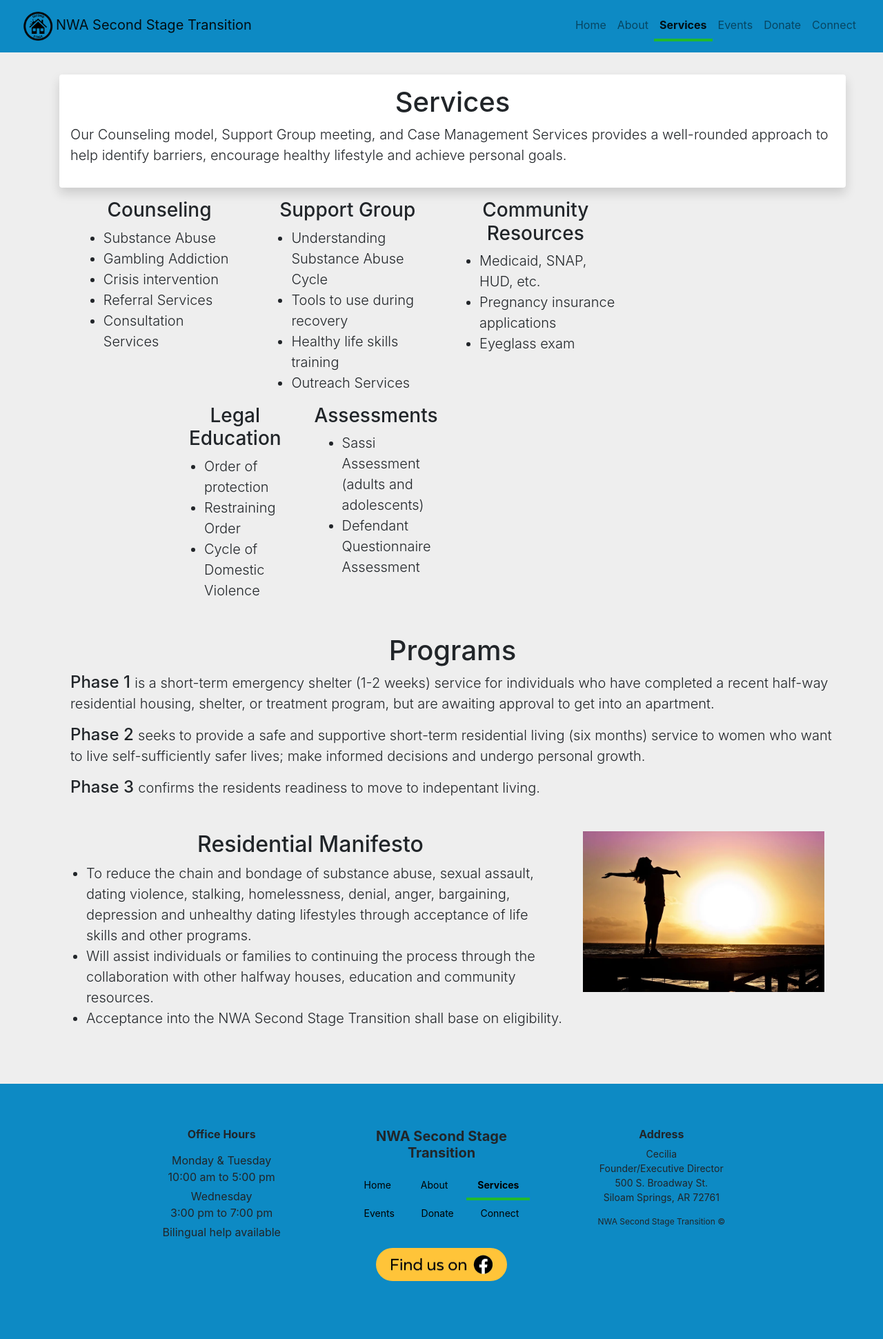
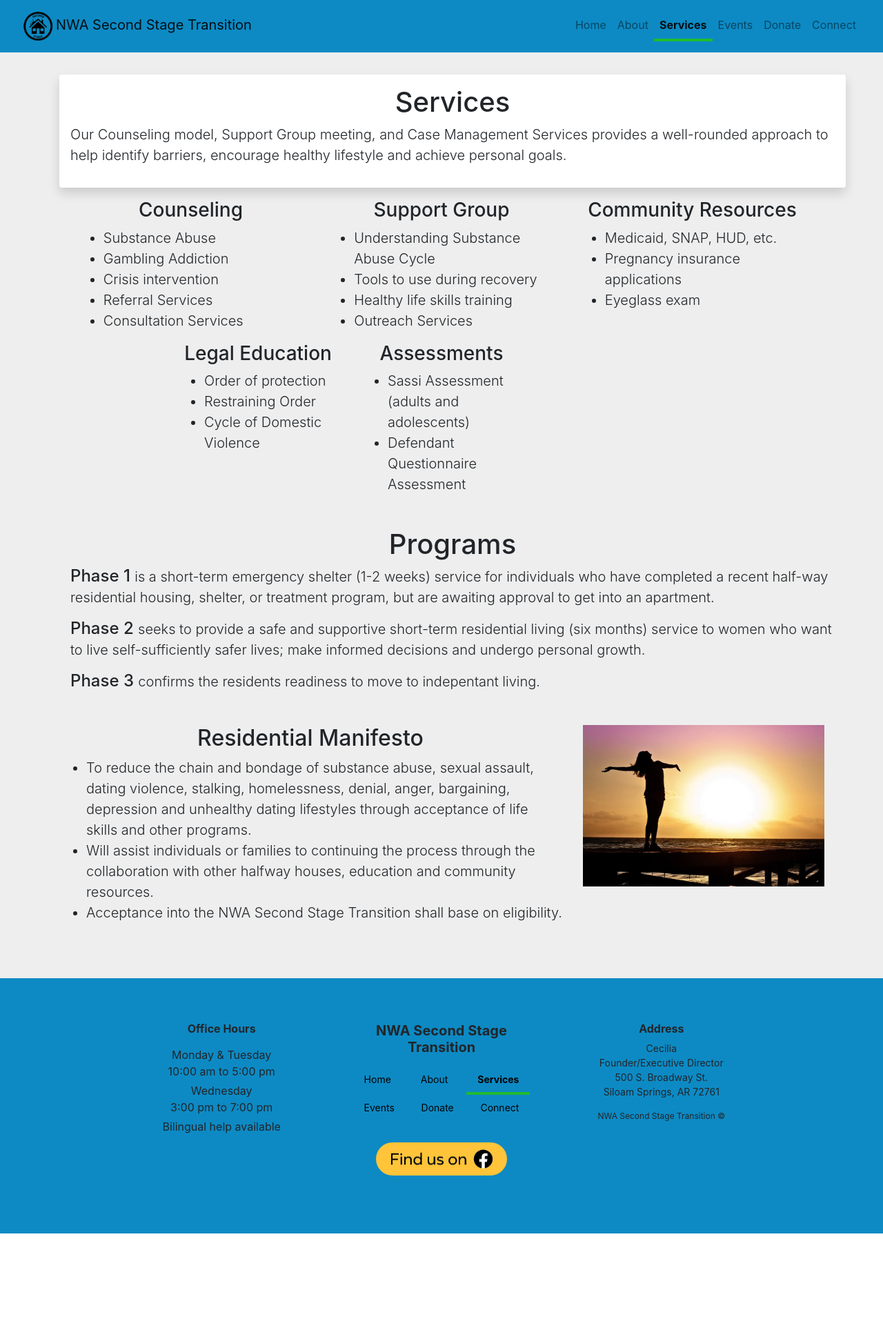
Before and after one commit to nwa-second-stage-transition/nwa-second-stage-transition.github.io, a Jekyll site: the page services.html, which Jekyll copies as it is, in a window 1280 px wide. Shown: the whole page at 69% size. Built offline with Jekyll 4.4.1, drawn with Linux system fonts in a browser that asks for light colours; nearby versions of some CDN libraries; after the commit the page ends 1788 px from its top, so only the background shows below that.

Commit message:
Updated column size

```diff
--- a/services.html
+++ b/services.html
@@ -96,7 +96,7 @@
   </div>
   <div class="d-flex text-center container justify-content-center">
     <div class="row">
-      <div class="col-sm-12 col-md-3">
+      <div class="col-sm-12 col-md-4">
         <h2 class="h3">Counseling</h2>
         <ul class="lead text-left">
           <li>Substance Abuse</li>
@@ -106,7 +106,7 @@
           <li>Consultation Services</li>
         </ul>
       </div>
-      <div class="col-sm-12 col-md-3">
+      <div class="col-sm-12 col-md-4">
         <h2 class="h3">Support Group</h2>
         <ul class="lead text-left">
           <li>Understanding Substance Abuse Cycle</li>
@@ -115,7 +115,7 @@
           <li>Outreach Services</li>
         </ul>
       </div>
-      <div class="col-sm-12 col-md-3">
+      <div class="col-sm-12 col-md-4">
         <h2 class="h3">Community Resources</h2>
         <ul class="lead text-left">
           <li>Medicaid, SNAP, HUD, etc.</li>
@@ -127,7 +127,7 @@
   </div>
   <div class="d-flex text-center container justify-content-center">
     <div class="row">
-      <div class="col-sm-12 col-md-3">
+      <div class="col-sm-12 col-md-4">
         <h2 class="h3">Legal Education</h2>
         <ul class="lead text-left">
           <li>Order of protection</li>
@@ -135,7 +135,7 @@
           <li>Cycle of Domestic Violence</li>
         </ul>
       </div>
-      <div class="col-sm-12 col-md-3">
+      <div class="col-sm-12 col-md-4">
         <h2 class="h3">Assessments</h2>
         <ul class="lead text-left">
           <li>Sassi Assessment (adults and adolescents)</li>
```
